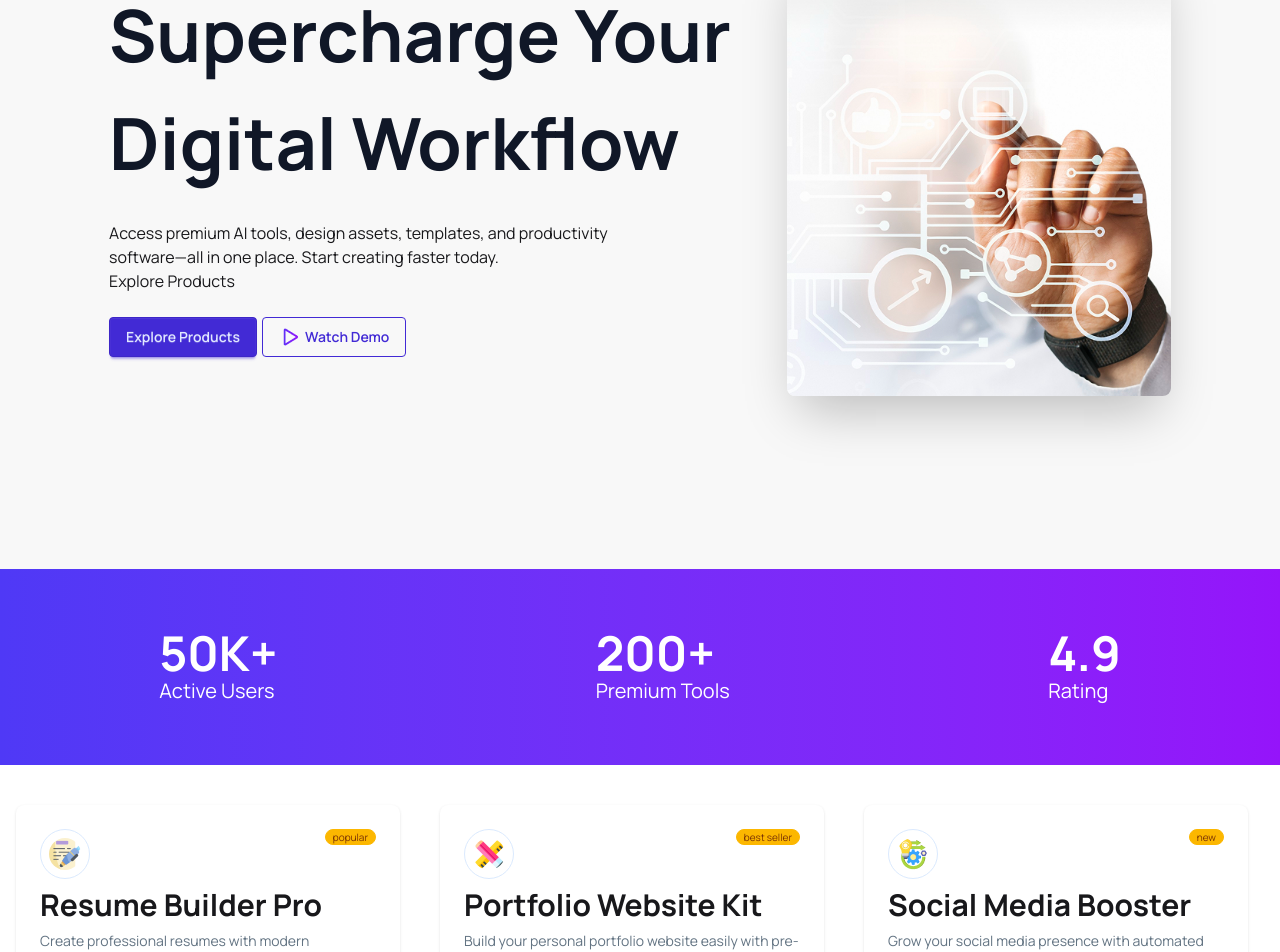
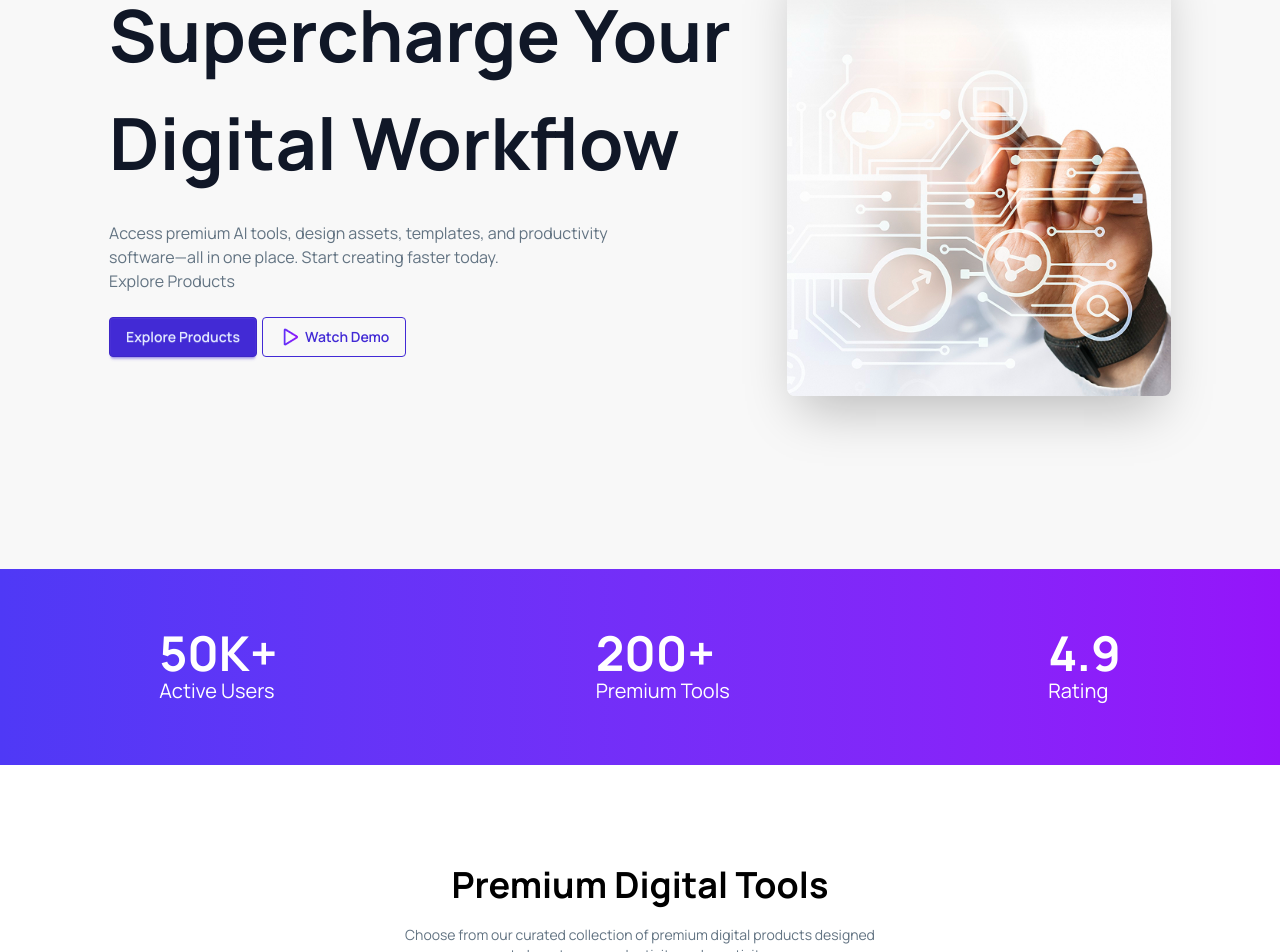
Before and after one commit to zisanahmed97/assignment6-ph-zisanahmed, a React (Vite) app: page / in a window 1280 px wide. Shown: the part 296-1248 px from the top of the page. Built offline with nearby package versions, Linux system fonts and the light colour scheme.

Commit message:
added dynamic producnt and cart button functionality

```diff
--- a/src/Components/Banner/Banner.jsx
+++ b/src/Components/Banner/Banner.jsx
@@ -13,7 +13,7 @@ const Banner = () => {
     />
     <div className='mr-[40px]'>
       <h1 className="text-7xl text-[#101727] font-bold leading-normal"> Supercharge Your <br></br>Digital Workflow</h1>
-      <p className="py-6">
+      <p className="py-6 text-[#627382]">
         Access premium AI tools, design assets, templates, and productivity <br />
 software—all in one place. Start creating faster today. <br />
 
--- a/src/Components/Cards/Cards.jsx
+++ b/src/Components/Cards/Cards.jsx
@@ -1,11 +1,24 @@
-import React, { use } from 'react';
+import React, { use, useState } from 'react';
 import AvailableCard from '../AvailableCard/AvailableCard';
 
 const Cards = ({cardPromise}) => {
     const cards = use(cardPromise);
     console.log(cards)
+
+    const [selectedType , setSelectedType] = useState("Products");
+    // console.log(selectedType , "selected")
     return (
-       <div className="max-w-7xl mx-auto px-4 py-10">
+        <div>
+            <div >
+                <h2 className='text-4xl text-black font-bold text-center mt-[100px]'>Premium Digital Tools</h2>
+                <p className='text-[#627382] text-sm text-center mt-[20px]'>Choose from our curated collection of premium digital products designed <br /> to boost your productivity and creativity.</p>
+            </div>
+            <div className='flex justify-center gap-2 mt-3'>
+                <button onClick={()=>setSelectedType("Products")} className={`btn btn-primary  ${selectedType === "Products"? "bg-gradient-to-r from-[#4F39F6] to-[#9514FA]" : "btn-warning"} rounded-4xl `}>Products</button>
+
+                <button onClick={()=>setSelectedType("Cart")} className={`btn  ${selectedType === "Cart"? "bg-gradient-to-r from-[#4F39F6] to-[#9514FA]" : "btn-warning"} rounded-4xl `}>Cart</button>
+            </div>
+                 <div className="max-w-7xl mx-auto px-4 py-10">
          <div className="grid grid-cols-1  md:grid-cols-3 gap-6 items-stretch" >
 
             {
@@ -13,6 +26,9 @@ const Cards = ({cardPromise}) => {
             }
         </div>
        </div>
+        </div>
+
+
     );
 };
 
```
